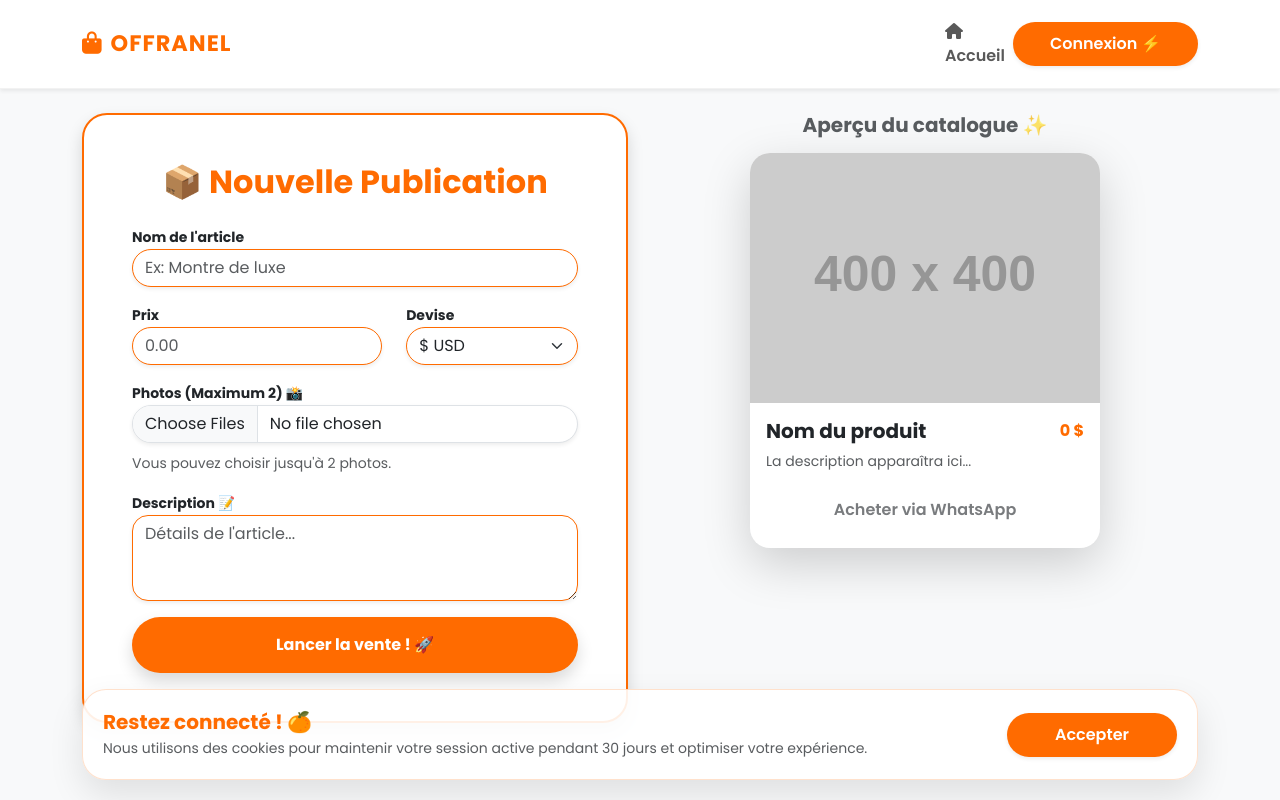
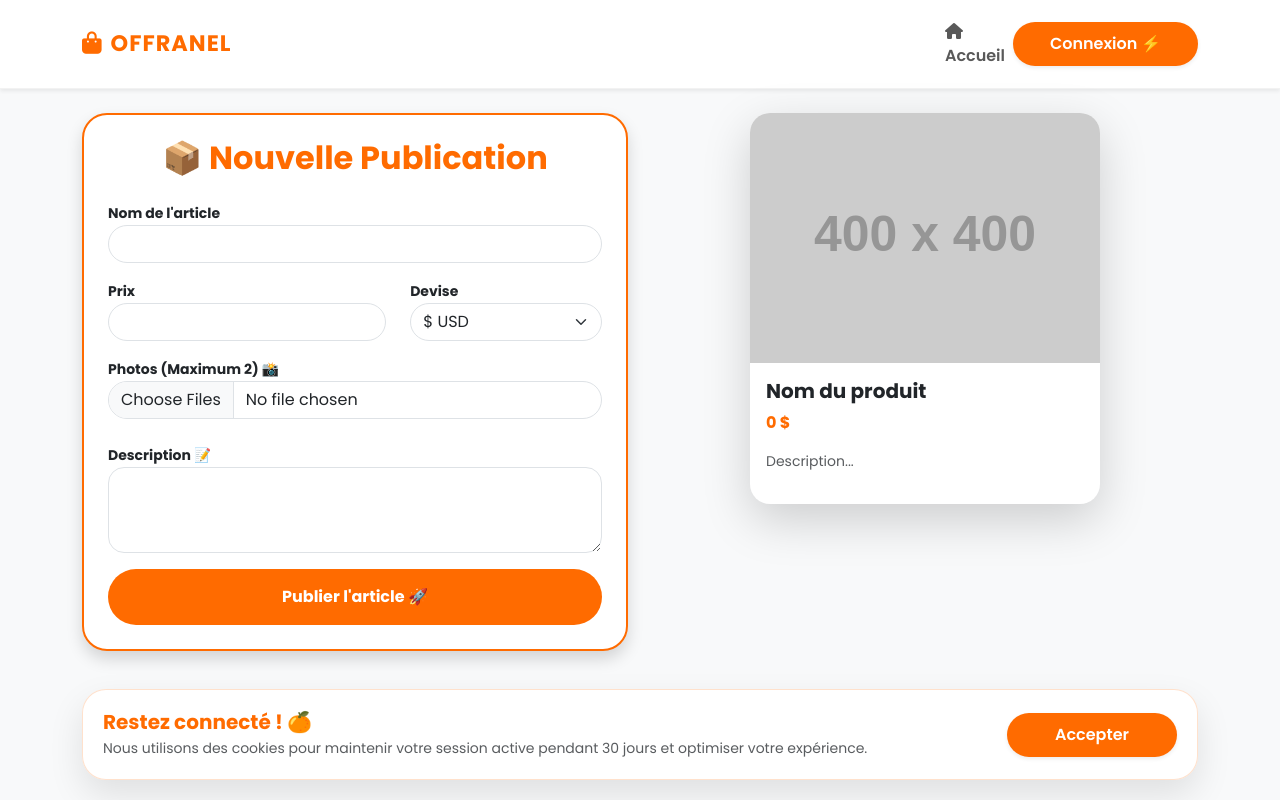
Before and after one commit to erno-ngoy/mal-offranel, a Flask app: page /publier in a window 1280 px wide. Run offline with Flask 3, Linux system fonts and the light colour scheme; the visitor is signed in with stand-in values (Sample User, id 1); grey boxes labelled with a size stand in for pictures from a placeholder-image service; some libraries are stand-ins or nearby versions.

Commit message:
Correction d'un bug

```diff
--- a/app.py
+++ b/app.py
@@ -10,30 +10,25 @@ app = Flask(__name__)
 
 # --- CONFIGURATION SÉCURITÉ ET SESSION ---
 app.secret_key = "offranel_orange_secret"
-# Garde l'utilisateur connecté pendant 30 jours (indispensable pour mobile)
 app.config['PERMANENT_SESSION_LIFETIME'] = timedelta(days=30)
 
-# --- INITIALISATION FIREBASE (RAILWAY + LOCAL) ---
+# --- INITIALISATION FIREBASE ---
 if not firebase_admin._apps:
     service_account_info = os.environ.get('FIREBASE_CONFIG')
     if service_account_info:
-        # Configuration Railway (Variable d'environnement)
         cred_dict = json.loads(service_account_info)
         cred = credentials.Certificate(cred_dict)
     else:
-        # Configuration Local (Fichier JSON)
         cred = credentials.Certificate("serviceAccountKey.json")
     firebase_admin.initialize_app(cred)
 
 db = firestore.client()
-
 
 # --- ROUTES UTILISATEURS ---
 
 @app.route('/')
 def index():
     try:
-        # Récupération des articles triés par date (les plus récents en premier)
         products_stream = db.collection('products').order_by('created_at', direction='DESCENDING').stream()
         products = []
         for doc in products_stream:
@@ -45,24 +40,18 @@ def index():
         products = []
     return render_template('index.html', products=products)
 
-
 @app.route('/login')
 def login_page():
     return render_template('login.html')
-
 
 @app.route('/set_session', methods=['POST'])
 def set_session():
     data = request.get_json()
     uid = data.get('uid')
-
-    # Activation de la session longue durée
     session.permanent = True
-
     user_ref = db.collection('users').document(uid)
     user_doc = user_ref.get()
 
-    # Déterminer le rôle (Admin ou User)
     if not user_doc.exists:
         role = 'user'
         user_ref.set({
@@ -76,14 +65,8 @@ def set_session():
         role = user_doc.to_dict().get('role', 'user')
         user_ref.update({'last_login': datetime.datetime.now()})
 
-    session.update({
-        'user_id': uid,
-        'name': data.get('name'),
-        'photo': data.get('photo'),
-        'role': role
-    })
+    session.update({'user_id': uid, 'name': data.get('name'), 'photo': data.get('photo'), 'role': role})
     return jsonify({"status": "ok", "role": role})
-
 
 @app.route('/produit/<id>')
 def detail_produit(id):
@@ -92,35 +75,7 @@ def detail_produit(id):
         return render_template('detail.html', product=doc.to_dict(), id=id)
     return "Produit non trouvé 😕", 404
 
-
-@app.route('/panier')
-def panier():
-    return render_template('panier.html')
-
-
-@app.route('/a-propos')
-def a_propos():
-    return render_template('a_propos.html')
-
-
-# --- ROUTES ADMINISTRATEUR (SÉCURISÉES) ---
-
-@app.route('/admin/dashboard')
-def admin_dashboard():
-    if session.get('role') != 'admin':
-        return redirect(url_for('index'))
-
-    # Statistiques pour le graphique et les cartes
-    users_count = len(list(db.collection('users').stream()))
-    products_count = len(list(db.collection('products').stream()))
-
-    stats = {
-        "total_users": users_count,
-        "total_products": products_count,
-        "active_now": 1  # Simulation d'activité
-    }
-    return render_template('admin_dashboard.html', stats=stats)
-
+# --- ROUTES ADMINISTRATEUR ---
 
 @app.route('/publier', methods=['GET', 'POST'])
 def publier():
@@ -130,67 +85,38 @@ def publier():
     if request.method == 'POST':
         try:
             data = request.get_json()
-
-            # --- MODIFICATION ICI ---
-            # On récupère soit la liste 'images', soit 'photo_url' transformé en liste
+            # On accepte la liste 'images' ou l'ancienne 'photo_url'
             images_list = data.get('images', [])
             if not images_list and data.get('photo_url'):
                 images_list = [data.get('photo_url')]
-
-            # Sécurité : Si toujours rien, on évite d'enregistrer du vide
-            if not images_list:
-                return jsonify({"status": "error", "message": "Aucune image reçue"}), 400
 
             db.collection('products').add({
                 'title': data.get('title'),
                 'price': data.get('price'),
                 'currency': data.get('currency'),
                 'description': data.get('description'),
-                'images': images_list,  # Stocké en tant que liste
+                'images': images_list,
                 'created_at': datetime.datetime.now()
             })
             return jsonify({"status": "success"})
         except Exception as e:
-            print(f"Erreur lors de la publication : {e}")
-            return jsonify({"status": "error", "message": str(e)}), 500
+            print(f"Erreur : {e}")
+            return jsonify({"status": "error"}), 500
 
     return render_template('publier.html')
-
-
-@app.route('/api/publier_multiple', methods=['POST'])
-def api_publier_multiple():
-    if session.get('role') != 'admin':
-        return jsonify({"status": "error"}), 403
-
-    data = request.get_json()
-    produits = data.get('produits', [])
-    batch = db.batch()
-
-    for p in produits:
-        doc_ref = db.collection('products').document()
-        p['created_at'] = datetime.datetime.now()
-        batch.set(doc_ref, p)
-
-    batch.commit()
-    return jsonify({"status": "success"})
-
 
 @app.route('/supprimer/<id>', methods=['POST'])
 def supprimer(id):
     if session.get('role') == 'admin':
         db.collection('products').document(id).delete()
-        flash("Produit supprimé avec succès", "success")
+        flash("Produit supprimé", "success")
     return redirect(url_for('index'))
-
 
 @app.route('/logout')
 def logout():
     session.clear()
     return redirect(url_for('index'))
 
-
-# --- LANCEMENT SERVEUR ---
 if __name__ == '__main__':
-    # Indispensable pour Railway
     port = int(os.environ.get("PORT", 5000))
     app.run(host='0.0.0.0', port=port, debug=True)
--- a/templates/publier.html
+++ b/templates/publier.html
@@ -2,65 +2,52 @@
 {% block content %}
 <div class="row g-4">
     <div class="col-lg-6">
-        <div class="glass-card p-4 p-md-5 bg-white shadow animate__animated animate__fadeInLeft" style="border-radius: 25px; border: 2px solid #FF6B00;">
+        <div class="glass-card p-4 bg-white shadow" style="border-radius: 25px; border: 2px solid #FF6B00;">
             <h2 class="fw-bold text-center mb-4" style="color: #FF6B00;">📦 Nouvelle Publication</h2>
-
             <form id="uploadForm">
                 <div class="mb-3">
                     <label class="fw-bold small">Nom de l'article</label>
-                    <input type="text" id="title" class="form-control rounded-pill border-orange shadow-sm" placeholder="Ex: Montre de luxe" required>
+                    <input type="text" id="title" class="form-control rounded-pill border-orange" required>
                 </div>
-
                 <div class="row">
                     <div class="col-7 mb-3">
                         <label class="fw-bold small">Prix</label>
-                        <input type="number" id="price" class="form-control rounded-pill border-orange shadow-sm" placeholder="0.00" required>
+                        <input type="number" id="price" class="form-control rounded-pill border-orange" required>
                     </div>
                     <div class="col-5 mb-3">
                         <label class="fw-bold small">Devise</label>
-                        <select id="currency" class="form-select rounded-pill border-orange shadow-sm">
+                        <select id="currency" class="form-select rounded-pill border-orange">
                             <option value="$">$ USD</option>
                             <option value="FC">FC CDF</option>
                         </select>
                     </div>
                 </div>
-
                 <div class="mb-3">
                     <label class="fw-bold small">Photos (Maximum 2) 📸</label>
-                    <input type="file" id="fileInput" class="form-control rounded-pill shadow-sm" accept="image/*" multiple required>
+                    <input type="file" id="fileInput" class="form-control rounded-pill" accept="image/*" multiple required>
                     <div id="thumbContainer" class="d-flex flex-wrap gap-2 mt-2"></div>
-                    <small id="fileHelp" class="text-muted">Vous pouvez choisir jusqu'à 2 photos.</small>
                 </div>
-
                 <div class="mb-3">
                     <label class="fw-bold small">Description 📝</label>
-                    <textarea id="description" class="form-control rounded-4 border-orange shadow-sm" rows="3" placeholder="Détails de l'article..."></textarea>
+                    <textarea id="description" class="form-control rounded-4 border-orange" rows="3"></textarea>
                 </div>
-
-                <button type="submit" id="btnSubmit" class="btn btn-orange w-100 py-3 shadow rounded-pill fw-bold">
-                    Lancer la vente ! 🚀
-                </button>
+                <button type="submit" id="btnSubmit" class="btn btn-orange w-100 py-3 rounded-pill fw-bold">Publier l'article 🚀</button>
             </form>
-
             <div id="loader" class="text-center mt-3 d-none">
                 <div class="spinner-border text-orange"></div>
-                <p class="text-orange mt-2 fw-bold">Compression et envoi... Patientez.</p>
+                <p class="text-orange mt-2 fw-bold">Traitement en cours...</p>
             </div>
         </div>
     </div>
 
-    <div class="col-lg-6 d-flex align-items-start justify-content-center">
-        <div class="sticky-lg-top" style="top: 100px; width: 100%; max-width: 350px;">
-            <h5 class="fw-bold text-muted text-center mb-3">Aperçu du catalogue ✨</h5>
-            <div class="product-card shadow-lg bg-white overflow-hidden" style="border-radius: 20px;">
-                <img id="previewImg" src="https://placehold.co/400x400?text=Offranel+Shop" alt="Aperçu" style="width: 100%; height: 250px; object-fit: cover;">
+    <div class="col-lg-6">
+        <div class="sticky-lg-top" style="top: 100px;">
+            <div class="product-card shadow-lg mx-auto" style="max-width:350px; border-radius:20px; overflow:hidden; background:#fff;">
+                <img id="previewImg" src="https://placehold.co/400x400?text=Aperçu" style="width:100%; height:250px; object-fit:cover;">
                 <div class="p-3">
-                    <div class="d-flex justify-content-between align-items-center mb-2">
-                        <h5 id="previewTitle" class="fw-bold mb-0 text-dark">Nom du produit</h5>
-                        <span id="previewPrice" class="text-orange fw-bold">0 $</span>
-                    </div>
-                    <p id="previewDesc" class="text-muted small mb-3">La description apparaîtra ici...</p>
-                    <button class="btn btn-orange w-100 rounded-pill disabled" style="opacity: 0.6;">Acheter via WhatsApp</button>
+                    <h5 id="pTitle" class="fw-bold">Nom du produit</h5>
+                    <p id="pPrice" class="text-orange fw-bold">0 $</p>
+                    <p id="pDesc" class="text-muted small">Description...</p>
                 </div>
             </div>
         </div>
@@ -72,9 +59,9 @@ const fileInput = document.getElementById('fileInput');
 const thumbContainer = document.getElementById('thumbContainer');
 const previewImg = document.getElementById('previewImg');
 
-// --- FONCTION DE COMPRESSION ---
-const compressImage = (file) => {
-    return new Promise((resolve) => {
+// Compression Image Canvas
+const compress = (file) => {
+    return new Promise((res) => {
         const reader = new FileReader();
         reader.readAsDataURL(file);
         reader.onload = (e) => {
@@ -82,56 +69,43 @@ const compressImage = (file) => {
             img.src = e.target.result;
             img.onload = () => {
                 const canvas = document.createElement('canvas');
-                const MAX_WIDTH = 700;
-                let width = img.width;
-                let height = img.height;
-                if (width > MAX_WIDTH) { height *= MAX_WIDTH / width; width = MAX_WIDTH; }
-                canvas.width = width; canvas.height = height;
+                const MAX = 800;
+                let w = img.width, h = img.height;
+                if (w > MAX) { h *= MAX / w; w = MAX; }
+                canvas.width = w; canvas.height = h;
                 const ctx = canvas.getContext('2d');
-                ctx.drawImage(img, 0, 0, width, height);
-                resolve(canvas.toDataURL('image/jpeg', 0.6)); // Qualité 60%
+                ctx.drawImage(img, 0, 0, w, h);
+                res(canvas.toDataURL('image/jpeg', 0.6));
             };
         };
     });
 };
 
-// --- GESTION DE LA SÉLECTION (LIMITE À 2) ---
 fileInput.addEventListener('change', async function() {
     if (this.files.length > 2) {
-        alert("Attention : Limite de 2 photos maximum par article.");
-        this.value = ""; // Réinitialise
+        alert("Maximum 2 photos autorisées.");
+        this.value = ""; return;
+    }
     thumbContainer.innerHTML = "";
-        return;
-    }
-
-    thumbContainer.innerHTML = "";
-    const files = Array.from(this.files);
-
-    for (const [index, file] of files.entries()) {
-        const compressed = await compressImage(file);
-        if (index === 0) previewImg.src = compressed;
-
+    for (let i = 0; i < this.files.length; i++) {
+        const b64 = await compress(this.files[i]);
+        if (i === 0) previewImg.src = b64;
         const img = document.createElement('img');
-        img.src = compressed;
-        img.style = "width: 70px; height: 70px; object-fit: cover; border-radius: 10px; border: 2px solid #FF6B00;";
+        img.src = b64;
+        img.style = "width:60px; height:60px; object-fit:cover; border-radius:8px; border:2px solid #FF6B00";
         thumbContainer.appendChild(img);
     }
 });
 
-// --- ENVOI ---
 document.getElementById('uploadForm').onsubmit = async (e) => {
     e.preventDefault();
-    const btn = document.getElementById('btnSubmit');
-    const loader = document.getElementById('loader');
+    document.getElementById('btnSubmit').disabled = true;
+    document.getElementById('loader').classList.remove('d-none');
 
-    btn.disabled = true;
-    loader.classList.remove('d-none');
+    const imgs = [];
+    for (const f of fileInput.files) { imgs.push(await compress(f)); }
 
-    try {
-        const files = Array.from(fileInput.files);
-        const imagesBase64 = await Promise.all(files.map(f => compressImage(f)));
-
-        const response = await fetch('/publier', {
+    const res = await fetch('/publier', {
         method: 'POST',
         headers: {'Content-Type': 'application/json'},
         body: JSON.stringify({
@@ -139,38 +113,21 @@ document.getElementById('uploadForm').onsubmit = async (e) => {
             price: document.getElementById('price').value,
             currency: document.getElementById('currency').value,
             description: document.getElementById('description').value,
-                images: imagesBase64
+            images: imgs
         })
     });
 
-        if (response.ok) {
-            window.location.href = "/";
-        } else {
-            alert("Erreur Serveur. Essayez avec des images plus légères.");
-            btn.disabled = false;
-            loader.classList.add('d-none');
-        }
-    } catch (err) {
-        alert("Erreur de réseau.");
-        btn.disabled = false;
-        loader.classList.add('d-none');
-    }
+    if (res.ok) window.location.href = "/";
+    else { alert("Erreur lors de l'envoi"); document.getElementById('btnSubmit').disabled = false; }
 };
 
-// Mise à jour aperçu texte
+// Sync Aperçu
 ['title', 'price', 'currency', 'description'].forEach(id => {
     document.getElementById(id).addEventListener('input', () => {
-        document.getElementById('previewTitle').innerText = document.getElementById('title').value || "Produit";
-        document.getElementById('previewPrice').innerText = `${document.getElementById('price').value || '0'} ${document.getElementById('currency').value}`;
-        document.getElementById('previewDesc').innerText = document.getElementById('description').value || "La description...";
+        document.getElementById('pTitle').innerText = document.getElementById('title').value || "Produit";
+        document.getElementById('pPrice').innerText = `${document.getElementById('price').value || '0'} ${document.getElementById('currency').value}`;
+        document.getElementById('pDesc').innerText = document.getElementById('description').value || "Description...";
     });
 });
 </script>
-
-<style>
-    .border-orange { border: 1.5px solid #FF6B00 !important; }
-    .btn-orange { background-color: #FF6B00; color: white; border: none; }
-    .btn-orange:hover { background-color: #e66000; color: white; }
-    .text-orange { color: #FF6B00; }
-</style>
 {% endblock %}
```
Lines whose indentation alone changed are shown as unchanged.
